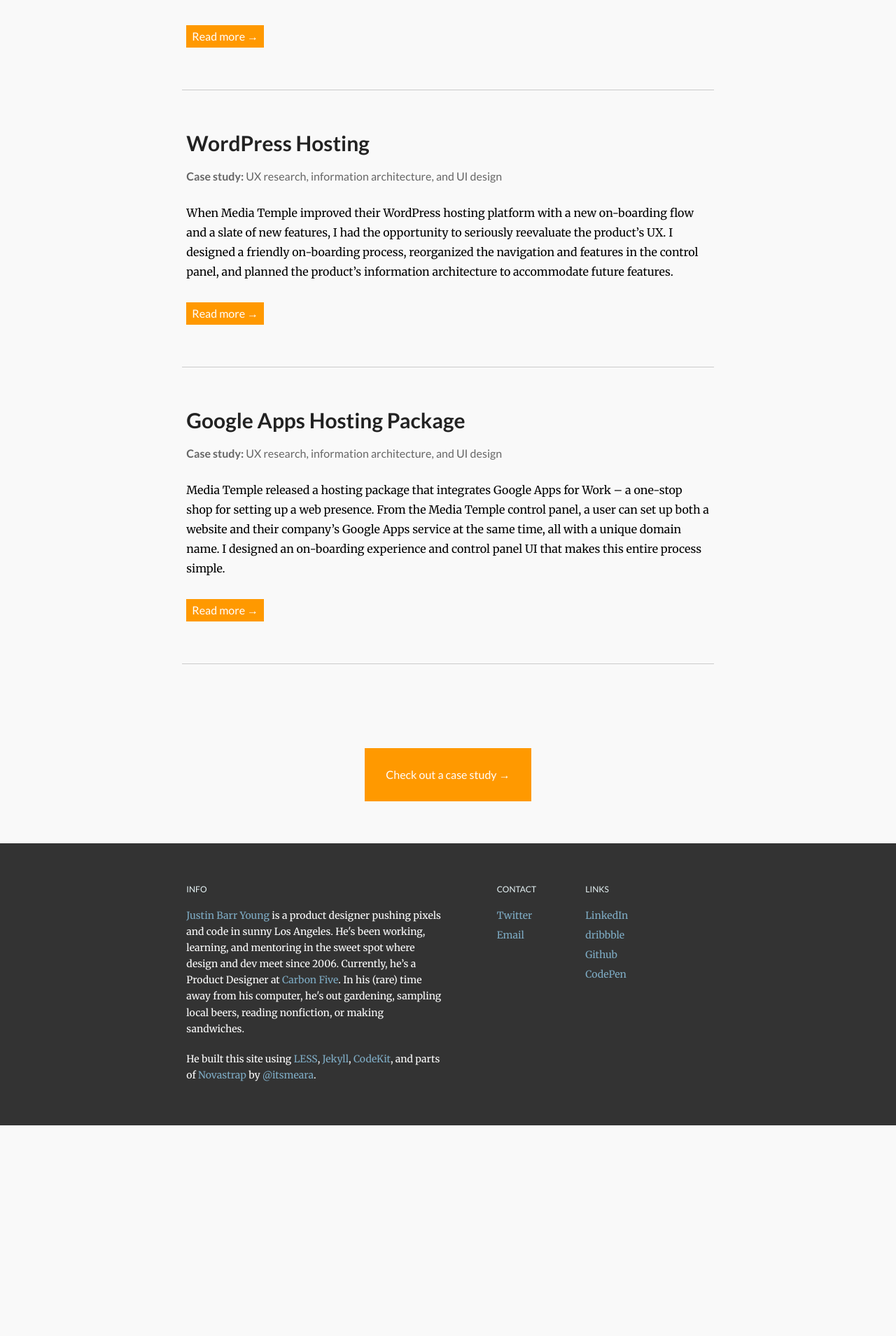
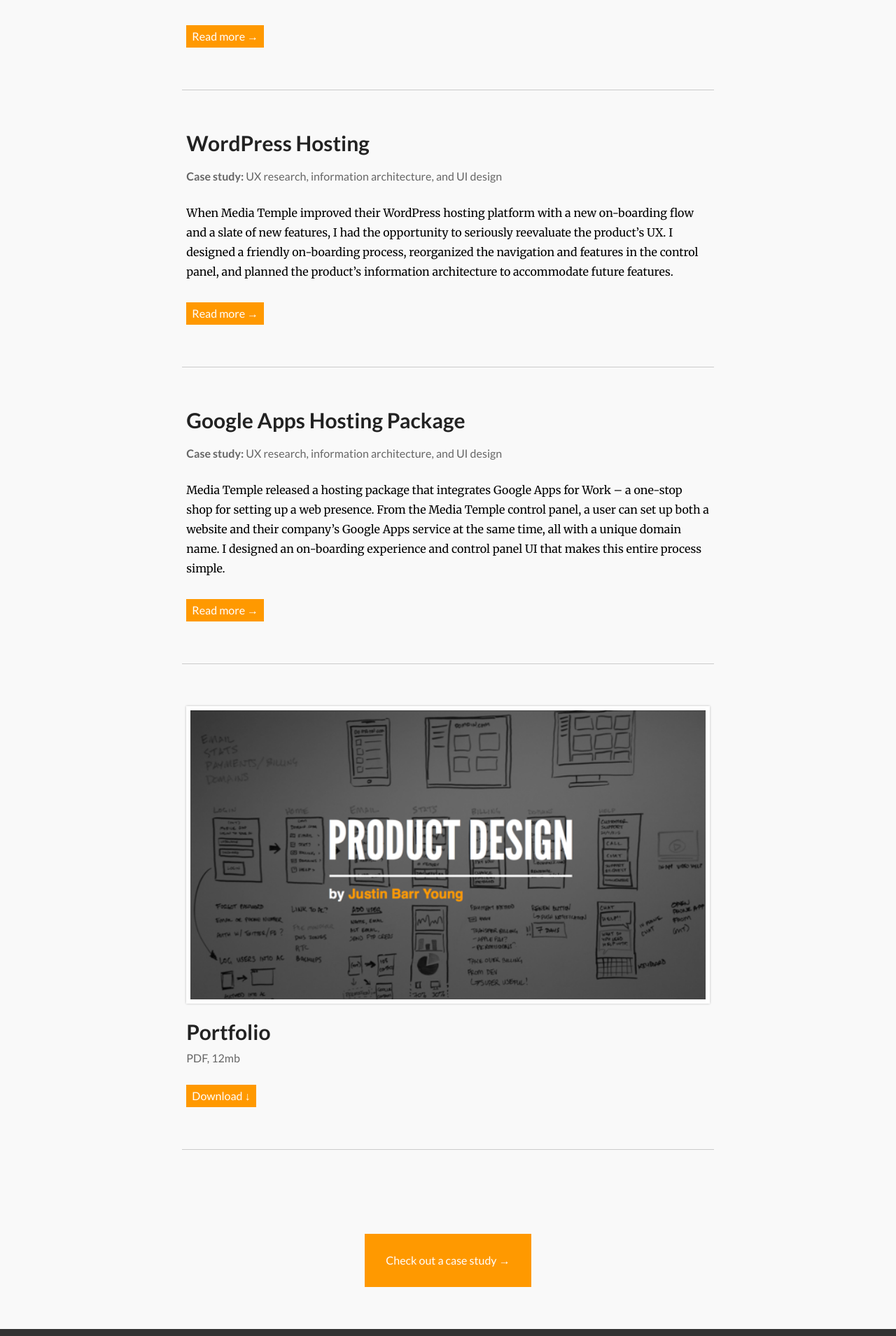
Before and after one commit to justinbyo/jbarr-v3, a Jekyll site: the page built from work/index.html, in a window 1280 px wide. Shown: the part 1594-3503 px from the top of the page at 70% size. Built offline with Jekyll 4.4.1, drawn with Linux system fonts in a browser that asks for light colours; nearby versions of some CDN libraries; Markdown is read by kramdown in place of the engine named in the settings; before the commit the page ends 3202 px from its top, so only the background shows below that.

Commit message:
Added portfolio PDF. Added links to portfolio on /work

```diff
--- a/css/main.css
+++ b/css/main.css
@@ -2094,13 +2094,13 @@ body {
   margin: 0;
 }
 .stripes div:nth-child(1) {
-  background-color: #e66705;
+  background-color: #E66705;
 }
 .stripes div:nth-child(2) {
-  background-color: #ff9900;
+  background-color: #FF9900;
 }
 .stripes div:nth-child(3) {
-  background-color: #ffd79c;
+  background-color: #FFD79C;
 }
 .stripes div:nth-child(4) {
   background-color: #6f6c7d;
@@ -2109,7 +2109,7 @@ body {
   background-color: #7fadc6;
 }
 .stripes div:nth-child(6) {
-  background-color: #e8f5f7;
+  background-color: #E8F5F7;
 }
 /* Styles for site-wide components
  * ____________________________________________________________ */
@@ -2180,7 +2180,7 @@ p.related-article-link a {
   font-size: 1rem;
 }
 p.related-article-link a:hover {
-  color: #ff9900;
+  color: #FF9900;
 }
 p.cta {
   display: block;
@@ -2190,7 +2190,7 @@ p.cta a {
   margin: 60px auto 30px auto;
   padding: 30px;
   padding: 1.875rem;
-  background-color: #ff9900;
+  background-color: #FF9900;
   color: #ffffff;
   display: inline-block;
   text-align: center;
@@ -2225,7 +2225,7 @@ p.cta--right a:hover span {
 /* Styles for header
  * ____________________________________________________________ */
 .active-nav-link {
-  color: #e66705;
+  color: #E66705;
 }
 header.strip {
   background-color: transparent;
@@ -2298,7 +2298,7 @@ header.strip .nav-link a {
   display: inline-block;
 }
 header.strip .nav-link a:hover {
-  color: #e66705;
+  color: #E66705;
 }
 @media (max-width: 767px) {
   header.strip .grid-col--nav--title {
@@ -2314,10 +2314,10 @@ header.strip .nav-link a:hover {
   }
 }
 .page--home header.strip .nav-link--about a {
-  color: #e66705;
+  color: #E66705;
 }
 .page--blog header.strip .nav-link--work a {
-  color: #e66705;
+  color: #E66705;
 }
 /* Styles for footer
  * ____________________________________________________________ */
@@ -2329,7 +2329,7 @@ footer.strip {
 footer.strip h3,
 footer.strip .h3 {
   text-transform: uppercase;
-  color: #e8f5f7;
+  color: #E8F5F7;
   font-size: 12px;
   font-size: 0.75rem;
   font-family: 'Lato', sans-serif;
@@ -2357,7 +2357,7 @@ footer.strip p a {
   color: #7fadc6;
 }
 footer.strip p a:hover {
-  color: #e8f5f7;
+  color: #E8F5F7;
 }
 footer.strip p:last-child {
   margin-bottom: 0;
@@ -2391,7 +2391,7 @@ footer.strip .contact p a {
   color: #ffffff;
 }
 .strip--scroll:active {
-  background-color: #e8f5f7;
+  background-color: #E8F5F7;
 }
 .strip--scroll:active p {
   color: #7fadc6;
@@ -2435,13 +2435,13 @@ footer.strip .contact p a {
 }
 .page--blog li a {
   font-weight: 700;
-  border-bottom: 3px solid #ff9900;
+  border-bottom: 3px solid #FF9900;
   display: inline;
   text-decoration: none;
   color: #222222;
 }
 .page--blog li a:hover {
-  color: #ff9900;
+  color: #FF9900;
 }
 .page--blog img {
   max-width: 100%;
@@ -2470,13 +2470,13 @@ footer.strip .contact p a {
   line-height: 1.75;
 }
 .page--blog .strip--hero p a {
-  border-bottom: 3px solid #ff9900;
+  border-bottom: 3px solid #FF9900;
   display: inline;
   text-decoration: none;
   color: #222222;
 }
 .page--blog .strip--hero p a:hover {
-  color: #ff9900;
+  color: #FF9900;
 }
 .page--blog .strip--hero p:last-child {
   margin-bottom: 0;
@@ -2534,7 +2534,7 @@ footer.strip .contact p a {
   bottom: 30px;
 }
 .page--blog a.post-meta:hover {
-  color: #ff9900;
+  color: #FF9900;
 }
 .page--blog .blog-wide-title-style {
   display: inline-block;
@@ -2563,7 +2563,7 @@ footer.strip .contact p a {
   font-family: 'Lato', sans-serif;
 }
 .page--blog .post-title a:hover {
-  color: #ff9900;
+  color: #FF9900;
 }
 .page--blog p.subtitle {
   font-family: 'Lato', sans-serif;
@@ -2588,7 +2588,7 @@ footer.strip .contact p a {
   text-decoration: none;
   padding: 8px;
   padding: 0.5rem;
-  background-color: #ff9900;
+  background-color: #FF9900;
   display: inline-block;
   -webkit-transition: all 0.15s linear;
   -moz-transition: all 0.15s linear;
@@ -2635,13 +2635,13 @@ color:@dark-aqua;
 						color:@aqua;
 					}
 */
-  border-bottom: 3px solid #ff9900;
+  border-bottom: 3px solid #FF9900;
   display: inline;
   text-decoration: none;
   color: #222222;
 }
 .page--blog .content p a:hover {
-  color: #ff9900;
+  color: #FF9900;
 }
 .page--blog .content p.subtitle {
   font-family: 'Lato', sans-serif;
@@ -2719,6 +2719,40 @@ color:@dark-aqua;
   margin-bottom: 30px;
   margin-bottom: 1.875rem;
 }
+.portfolio .post-title {
+  display: inline-block;
+  margin-top: 25px;
+  margin-top: 1.5625rem;
+}
+.portfolio .post-title a {
+  margin-bottom: 0;
+}
+.portfolio .image {
+  width: 100%;
+  box-sizing: border-box;
+  position: relative;
+  display: block;
+  margin: 0 auto;
+  background-color: #666666;
+  border: 6px solid #fff;
+  box-shadow: 0 0 3px rgba(0, 0, 0, 0.25);
+}
+@media (min-width: 530px) {
+  .portfolio .image {
+    margin-right: 30px;
+    margin-right: 1.875rem;
+    width: 312px;
+    float: left;
+    -webkit-transition: all 0.15s linear;
+    -moz-transition: all 0.15s linear;
+    -o-transition: all 0.15s linear;
+    transition: all 0.15s linear;
+    bottom: 0;
+  }
+  .portfolio .image:hover {
+    bottom: 3px;
+  }
+}
 /* Styles for home page
  * ____________________________________________________________ */
 .page--home {
@@ -2761,7 +2795,7 @@ color:@dark-aqua;
   padding-bottom: 0.3125rem;
 }
 .page--home .strip--hero h1.p a:hover {
-  border-bottom: 6px solid #ff9900;
+  border-bottom: 6px solid #FF9900;
 }
 @media (max-width: 767px) {
   .page--home .strip--hero h1.p {
--- a/work/index.html
+++ b/work/index.html
@@ -58,16 +58,29 @@ title: Design portfolio
 
 {% endfor %}
 
+<div class="strip  strip--article-list  portfolio">
+	<div class="wrapper grid">
+		<div class="grid-col  span12">
+			<a href="/Justin-Barr-Young-Portfolio.pdf" target="_blank">
+				<img class="image" src="/images/portfolio-image.png" />
+			</a>
+			<h2 class="post-title">
+				<a href="/Justin-Barr-Young-Portfolio.pdf" target="_blank">Portfolio</a>
+			</h2>
+			<p class="subtitle">
+				PDF, 12mb
+			</p>
+			<p class="read-more"><a href="/Justin-Barr-Young-Portfolio.pdf" target="_blank">Download &darr;</a></p>
+		</div>
+	</div>
+</div>
+
 <div class="strip  strip--work-content  strip--article-list">
-
 	<div class="wrapper grid">
 		<div class="grid-col  span12">
 			<p class="cta  cta--right">
-		        <a href="/case-study-nissan-carsharing.html" onclick="_gaq.push(['_trackEvent', 'read-case-study', 'clicked'])">Check out a case study <span>&#8594;</span></a>
-		    </p>
+	        <a href="/case-study-nissan-carsharing.html" onclick="_gaq.push(['_trackEvent', 'read-case-study', 'clicked'])">Check out a case study <span>&#8594;</span></a>
+	    </p>
 		</div>
-
 	</div>
-
-
 </div>
```
Also changed, not shown: _less/project/blog.less (+32 -0 lines), images/portfolio-image.png (added), 5 other files.
